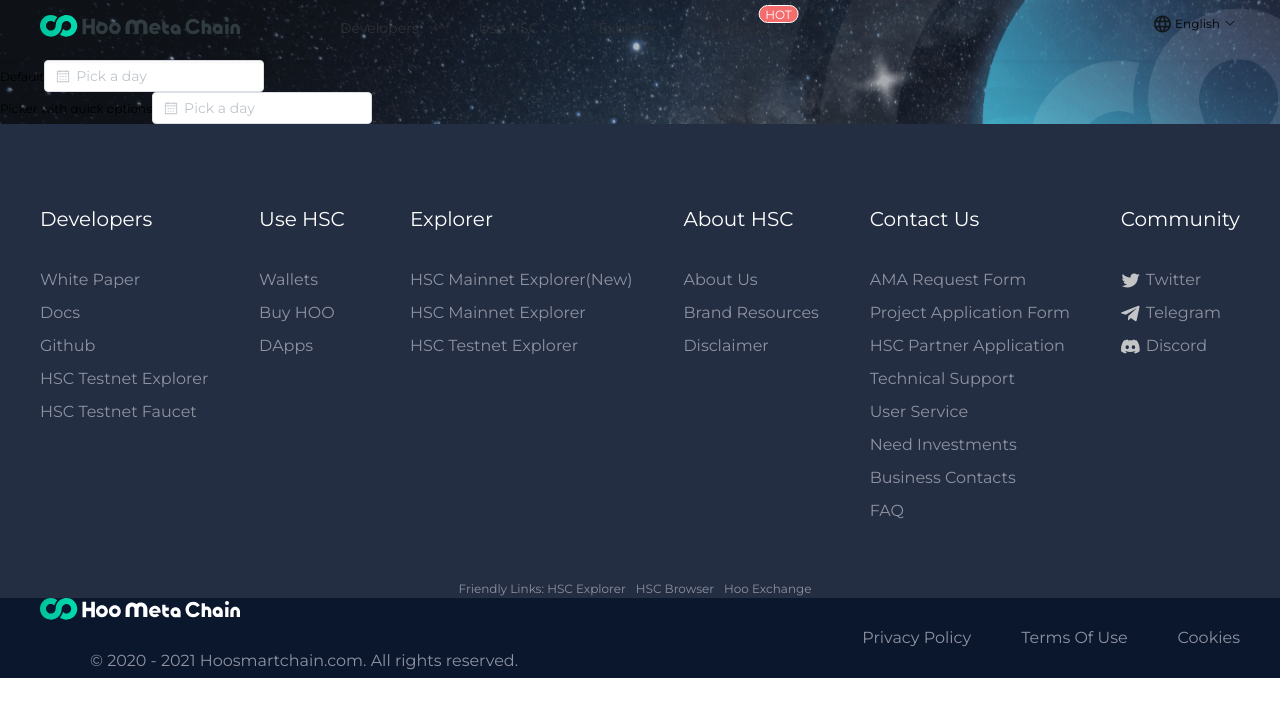
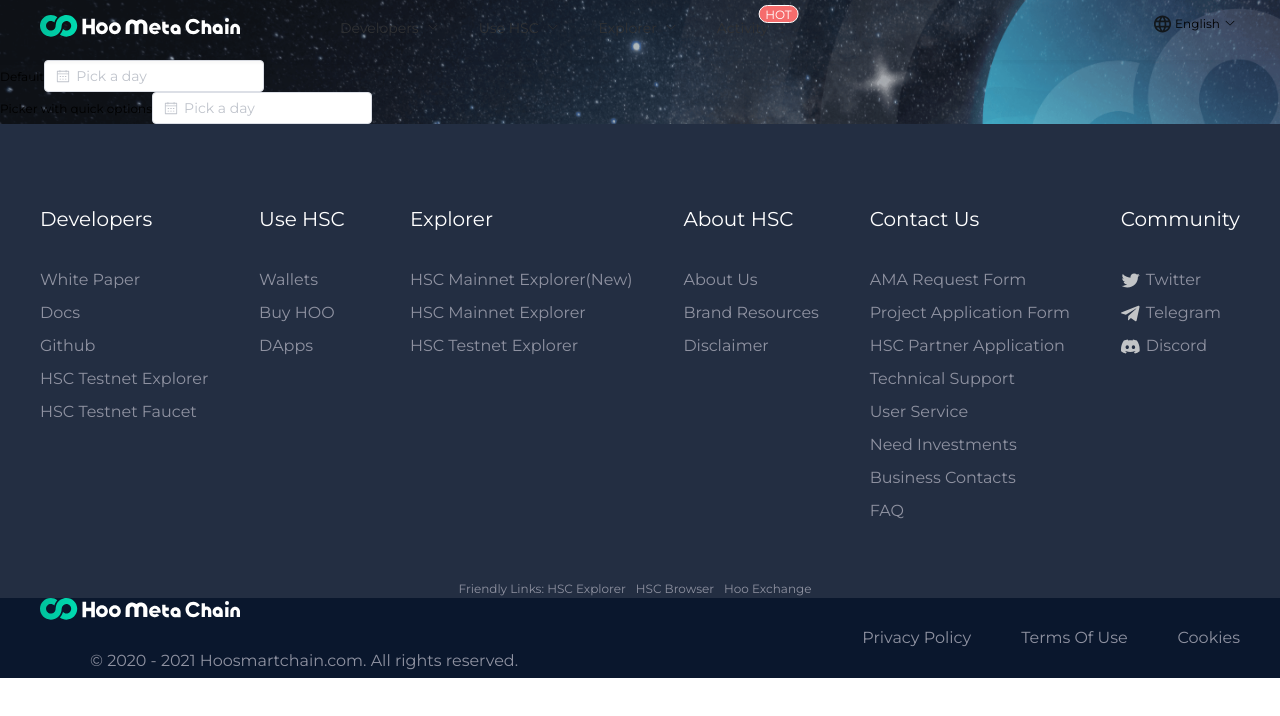
Before and after one commit to rizwanzaheer/hsc-revamp, a Vue app: page /about in a window 1280 px wide. Shown: the top 716 px of the page. Built offline with nearby package versions, Linux system fonts and the light colour scheme.

Commit message:
update logo

```diff
--- a/src/layouts/header.vue
+++ b/src/layouts/header.vue
@@ -3,7 +3,7 @@
         <div class="clearfix pc">
             <div class="fl logo">
                 <a style="cursor: pointer" @click="jump('/')">
-                    <img src="../images/logo/logo.svg" alt="logo" height="26" />
+                    <img src="../images/logo/logo-white.svg" alt="logo" height="26" />
                 </a>
             </div>
 
```
